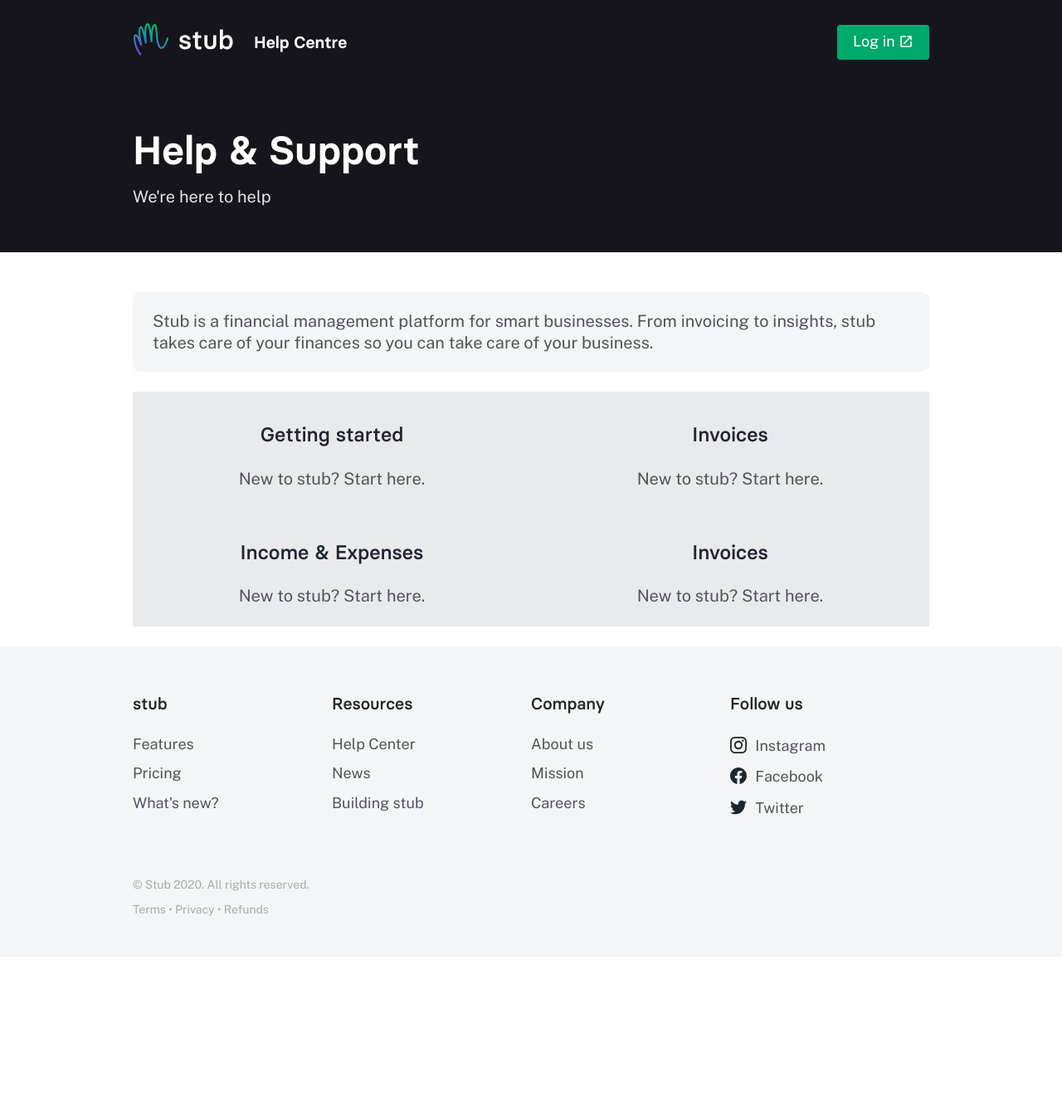
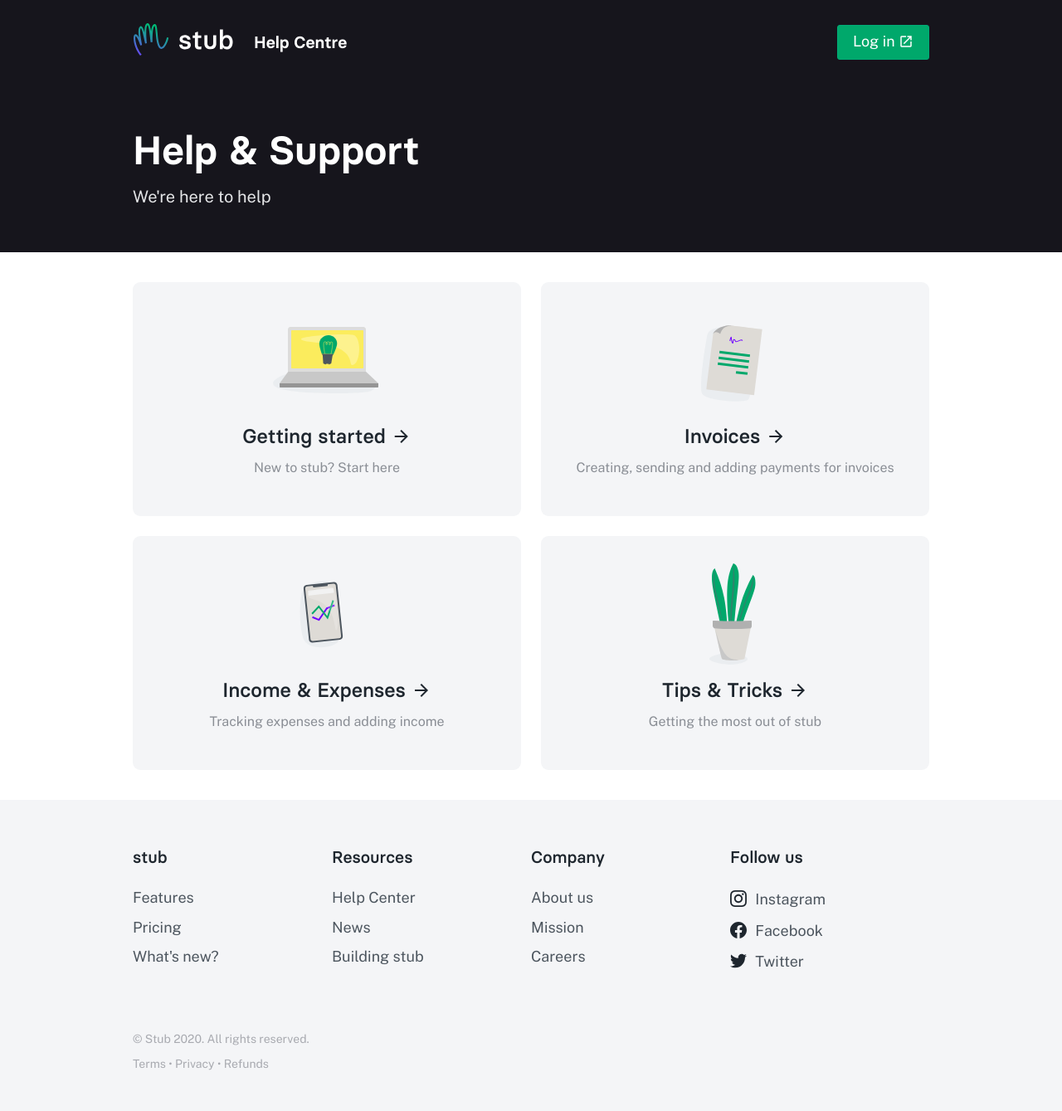
Before and after one commit to stubafrica/support-legacy, a Jekyll site: the page built from index.markdown, in a window 1280 px wide. Shown: the whole page at 83% size. Built offline with Jekyll 4.4.1, drawn with Linux system fonts in a browser that asks for light colours; comment, search, counter and statistics services are not loaded; before the commit the page ends 1153 px from its top, so only the background shows below that.

Commit message:
added content framework

```diff
--- a/_sass/_layout.scss
+++ b/_sass/_layout.scss
@@ -98,9 +98,75 @@ header {
     flex-wrap: wrap;
 
     .hero {
-        width: 50%;
-        background: $gray-200;
+        width: 100%;
+        background: $gray-100;
+        border-radius: 9px;
+        display: block;
         text-align: center;
+        margin: 12px 0;
+        padding: 12px;
+        box-sizing: border-box;
+        transition: transform 0.05s linear;
+
+        > h1:first-child,
+        > h2:first-child,
+        > h3:first-child,
+        > h4:first-child,
+        > h5:first-child,
+        > h6:first-child,
+        > p:first-child,
+        > img:first-child + h1,
+        > img:first-child + h2,
+        > img:first-child + h3,
+        > img:first-child + h4,
+        > img:first-child + h5,
+        > img:first-child + h6,
+        > img:first-child + p {
+            margin: 0;
+            transition: color 0.05s linear;
+        }
+        > img:first-child + h1 + p,
+        > img:first-child + h2 + p,
+        > img:first-child + h3 + p,
+        > img:first-child + h4 + p,
+        > img:first-child + h5 + p,
+        > img:first-child + h6 + p,
+        > img:first-child + p + p {
+            margin: 12px 0 24px;
+        }
+
+        .material-icons {
+            position: relative;
+            top: 4px;
+        }
+    }
+    a.hero {
+        text-decoration: none;
+
+        &:hover {
+            transform: scale(1.025);
+
+            cursor: pointer;
+
+            h1, h2, h3, h4, h5, h6 {
+                color: $primary;
+            }
+        }
+    }
+}
+@media (min-width: $breakpoint-md) {
+    .heros {
+        .hero {
+            width: calc(50% - 12px);
+            padding: 18px;
+        }
+    }
+}
+@media (min-width: $breakpoint-lg) {
+    .heros {
+        .hero {
+            padding: 24px;
+        }
     }
 }
 
--- a/_sass/_typography.scss
+++ b/_sass/_typography.scss
@@ -61,9 +61,14 @@ p {
     font-size: 16px;
     margin: 18px 0;
 }
+.intro {
+    font-size: 18px;
+    font-weight: 600;
+    color: $dark;
+}
 .subtext {
     font-size: 14px;
-    color: $gray-700;
+    color: $gray-800;
 }
 
 ol {
@@ -92,12 +97,6 @@ a {
     &:hover {
         color: $primary-active;
     }
-}
-.callout {
-    padding: 12px;
-    margin: 12px 0;
-    border-radius: 9px;
-    background-color: $gray-100;
 }
 
 .button {
@@ -159,6 +158,9 @@ a {
         font-size: 18px;
         margin: 24px 0;
     }
+    .intro {
+        font-size: 20px;
+    }
     .subtext {
         font-size: 16px;
     }
@@ -169,10 +171,6 @@ a {
     ul {
         font-size: 18px;
         margin: 24px 0;
-    }
-    .callout {
-        padding: 16px 18px;
-        margin: 18px 0;
     }
     .button {
         font-size: 18px;
@@ -211,6 +209,9 @@ a {
         font-size: 20px;
         margin: 24px 0;
     }
+    .intro {
+        font-size: 22px;
+    }
     ol {
         font-size: 20px;
         margin: 24px 0;
@@ -219,8 +220,4 @@ a {
         font-size: 20px;
         margin: 24px 0;
     }
-    .callout {
-        padding: 22px 24px;
-        margin: 24px 0;
-    }
 }
--- a/index.markdown
+++ b/index.markdown
@@ -7,23 +7,25 @@ title: Help & Support
 subtitle: We're here to help
 ---
 
-<p class="callout">Stub is a financial management platform for smart businesses. From invoicing to insights, stub takes care of your finances so you can take care of your business.</p>
-
 <div class="heros">
-    <div class="hero">
-        <h3>Getting started</h3>
-        <p>New to stub? Start here.</p>
-    </div>
-    <div class="hero">
-        <h3>Invoices</h3>
-        <p>New to stub? Start here.</p>
-    </div>
-    <div class="hero">
-        <h3>Income & Expenses</h3>
-        <p>New to stub? Start here.</p>
-    </div>
-    <div class="hero">
-        <h3>Invoices</h3>
-        <p>New to stub? Start here.</p>
-    </div>
+    <a class="hero" href="/getting-started">
+        <img src="{{ '/assets/img/getting-started.svg' | prepend: site.url }}" />
+        <h3>Getting started <span class="material-icons">arrow_forward</span></h3>
+        <p class="subtext">New to stub? Start here</p>
+    </a>
+    <a class="hero" href="/invoices">
+        <img src="{{ '/assets/img/invoices.svg' | prepend: site.url }}" />
+        <h3>Invoices <span class="material-icons">arrow_forward</span></h3>
+        <p class="subtext">Creating, sending and adding payments for invoices</p>
+    </a>
+    <a class="hero" href="/income-and-expenses">
+        <img src="{{ '/assets/img/income-and-expenses.svg' | prepend: site.url }}" />
+        <h3>Income & Expenses <span class="material-icons">arrow_forward</span></h3>
+        <p class="subtext">Tracking expenses and adding income</p>
+    </a>
+    <a class="hero" href="/tips-and-tricks">
+        <img src="{{ '/assets/img/tips.svg' | prepend: site.url }}" />
+        <h3>Tips &amp; Tricks <span class="material-icons">arrow_forward</span></h3>
+        <p class="subtext">Getting the most out of stub</p>
+    </a>
 </div>
```
Also changed, not shown: getting-started.markdown (added, +7 -0 lines), income-and-expenses.markdown (added, +7 -0 lines), invoices.markdown (added, +7 -0 lines), tips-and-tricks.markdown (added, +7 -0 lines), assets/img/building-stub.svg (added), assets/img/getting-started.svg, assets/img/income-and-expenses.svg, assets/img/invoices.svg, assets/img/tips.svg (added).
